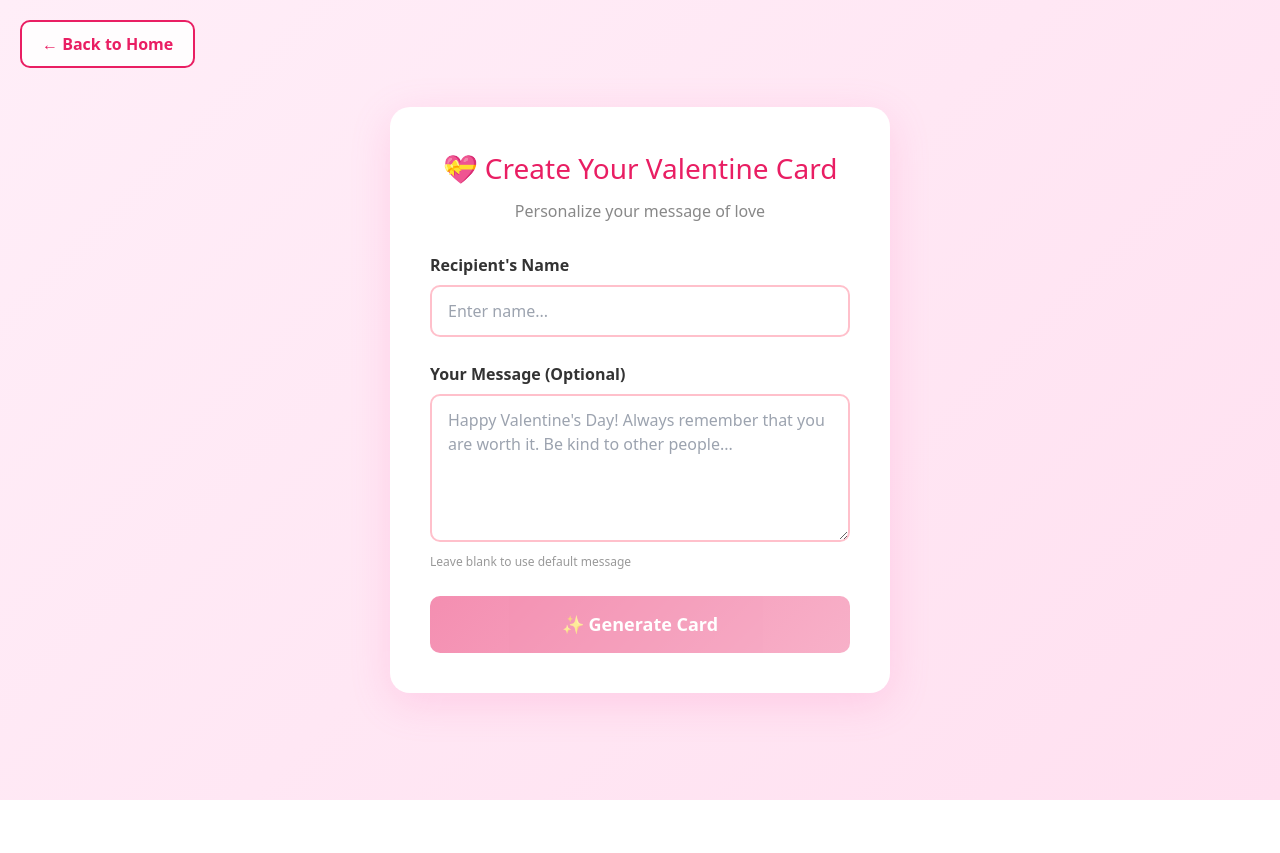
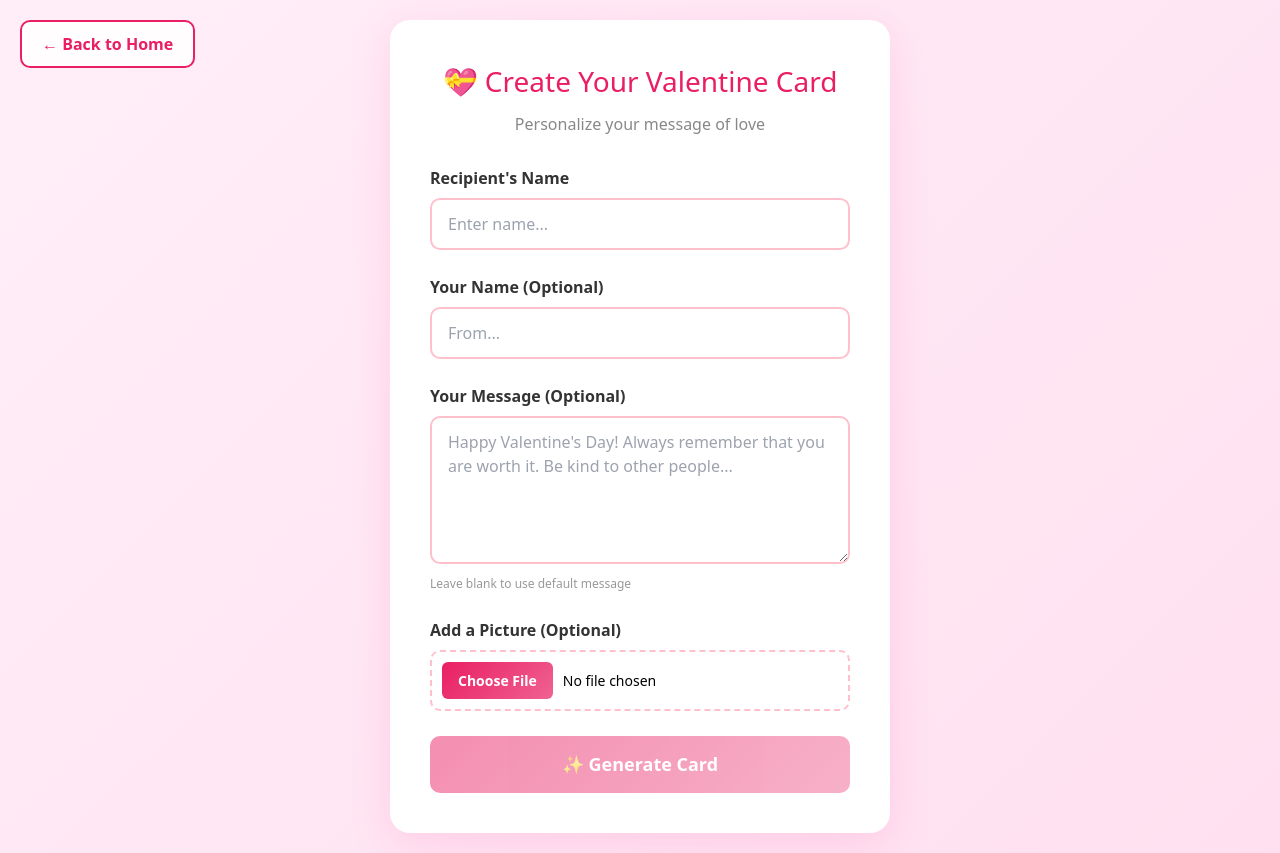
Before and after one commit to aiannyyyy/valentines-app, a React (Vite) app: page / in a window 1280 px wide. Both pictures are taken after a click on the button "✨ Create Your Custom Card". Before the commit the page ends 800 px from the top, so only its background shows below. Built offline with nearby package versions, Linux system fonts and the light colour scheme.

Commit message:
adding attachement and from

```diff
--- a/src/components/CardGenerator.css
+++ b/src/components/CardGenerator.css
@@ -104,6 +104,72 @@
   outline: none;
   border-color: #e91e63;
   box-shadow: 0 0 0 3px rgba(233, 30, 99, 0.1);
+}
+
+.file-input {
+  width: 100%;
+  padding: 10px;
+  border: 2px dashed #ffc0cb;
+  border-radius: 10px;
+  background: #fff;
+  cursor: pointer;
+  transition: all 0.3s;
+  font-size: 14px;
+}
+
+.file-input:hover {
+  border-color: #e91e63;
+  background: #fff5f8;
+}
+
+.file-input::-webkit-file-upload-button {
+  padding: 8px 16px;
+  background: linear-gradient(135deg, #e91e63 0%, #f06292 100%);
+  color: white;
+  border: none;
+  border-radius: 6px;
+  cursor: pointer;
+  font-weight: 600;
+  margin-right: 10px;
+}
+
+.image-preview {
+  margin-top: 15px;
+  position: relative;
+  border-radius: 10px;
+  overflow: hidden;
+  border: 2px solid #ffc0cb;
+}
+
+.image-preview img {
+  width: 100%;
+  height: auto;
+  max-height: 200px;
+  object-fit: cover;
+  display: block;
+}
+
+.remove-image-btn {
+  position: absolute;
+  top: 10px;
+  right: 10px;
+  background: rgba(233, 30, 99, 0.9);
+  color: white;
+  border: none;
+  border-radius: 50%;
+  width: 30px;
+  height: 30px;
+  cursor: pointer;
+  font-size: 16px;
+  display: flex;
+  align-items: center;
+  justify-content: center;
+  transition: all 0.3s;
+}
+
+.remove-image-btn:hover {
+  background: #c2185b;
+  transform: scale(1.1);
 }
 
 .generate-btn {
@@ -240,7 +306,7 @@
 
 .top-decoration {
   font-size: 40px;
-  margin-bottom: 20px;
+  margin-bottom: 15px;
 }
 
 .deco-heart {
@@ -256,8 +322,24 @@
 .dear-text {
   color: #e91e63;
   font-size: 28px;
-  margin-bottom: 20px;
+  margin-bottom: 15px;
   font-family: 'Georgia', serif;
+}
+
+.card-image {
+  width: 100%;
+  max-height: 180px;
+  margin-bottom: 15px;
+  border-radius: 10px;
+  overflow: hidden;
+  border: 3px solid #ffc0cb;
+}
+
+.card-image img {
+  width: 100%;
+  height: 100%;
+  object-fit: cover;
+  display: block;
 }
 
 .message-content {
@@ -265,24 +347,34 @@
   display: flex;
   align-items: center;
   justify-content: center;
+  margin: 10px 0;
 }
 
 .message-content p {
-  font-size: 18px;
-  line-height: 1.8;
+  font-size: 16px;
+  line-height: 1.6;
   color: #555;
   text-align: center;
   max-width: 300px;
 }
 
 .signature {
-  margin-top: 30px;
+  margin-top: 15px;
 }
 
 .with-love {
   font-style: italic;
   color: #888;
-  margin-bottom: 10px;
+  margin-bottom: 8px;
+  font-size: 14px;
+}
+
+.from-name {
+  color: #e91e63;
+  font-size: 20px;
+  font-weight: 600;
+  font-family: 'Brush Script MT', cursive;
+  margin: 0;
 }
 
 .heart-signature {
@@ -290,7 +382,7 @@
 }
 
 .bottom-decoration {
-  margin-top: 20px;
+  margin-top: 15px;
 }
 
 .small-heart {
@@ -357,7 +449,7 @@
 @media (max-width: 480px) {
   .flip-card {
     width: 320px;
-    height: 450px;
+    height: 500px;
   }
 
   .form-card {
@@ -373,7 +465,11 @@
   }
 
   .message-content p {
-    font-size: 16px;
+    font-size: 14px;
+  }
+
+  .card-image {
+    max-height: 140px;
   }
 
   .back-button {
--- a/src/components/CardGenerator.tsx
+++ b/src/components/CardGenerator.tsx
@@ -10,8 +10,29 @@ const CardGenerator: React.FC<CardGeneratorProps> = ({ onBack }) => {
   const [isFlipped, setIsFlipped] = useState(false);
   const [showForm, setShowForm] = useState(true);
   const [userName, setUserName] = useState('');
+  const [userFrom, setUserFrom] = useState('');
   const [userMessage, setUserMessage] = useState('');
+  const [uploadedImage, setUploadedImage] = useState<string | null>(null);
   const cardRef = useRef<HTMLDivElement>(null);
+  const fileInputRef = useRef<HTMLInputElement>(null);
+
+  const handleImageUpload = (e: React.ChangeEvent<HTMLInputElement>) => {
+    const file = e.target.files?.[0];
+    if (file) {
+      const reader = new FileReader();
+      reader.onloadend = () => {
+        setUploadedImage(reader.result as string);
+      };
+      reader.readAsDataURL(file);
+    }
+  };
+
+  const handleRemoveImage = () => {
+    setUploadedImage(null);
+    if (fileInputRef.current) {
+      fileInputRef.current.value = '';
+    }
+  };
 
   const handleGenerateCard = () => {
     if (userName.trim()) {
@@ -26,6 +47,8 @@ const CardGenerator: React.FC<CardGeneratorProps> = ({ onBack }) => {
         const canvas = await html2canvas(cardRef.current, {
           scale: 2,
           backgroundColor: null,
+          useCORS: true,
+          allowTaint: true,
         });
 
         const link = document.createElement('a');
@@ -42,7 +65,12 @@ const CardGenerator: React.FC<CardGeneratorProps> = ({ onBack }) => {
     setShowForm(true);
     setIsFlipped(false);
     setUserName('');
+    setUserFrom('');
     setUserMessage('');
+    setUploadedImage(null);
+    if (fileInputRef.current) {
+      fileInputRef.current.value = '';
+    }
   };
 
   return (
@@ -72,6 +100,18 @@ const CardGenerator: React.FC<CardGeneratorProps> = ({ onBack }) => {
             </div>
 
             <div className="form-group">
+              <label htmlFor="from">Your Name (Optional)</label>
+              <input
+                id="from"
+                type="text"
+                placeholder="From..."
+                value={userFrom}
+                onChange={(e) => setUserFrom(e.target.value)}
+                className="input-field"
+              />
+            </div>
+
+            <div className="form-group">
               <label htmlFor="message">Your Message (Optional)</label>
               <textarea
                 id="message"
@@ -82,6 +122,30 @@ const CardGenerator: React.FC<CardGeneratorProps> = ({ onBack }) => {
                 rows={5}
               />
               <p className="helper-text">Leave blank to use default message</p>
+            </div>
+
+            <div className="form-group">
+              <label htmlFor="image">Add a Picture (Optional)</label>
+              <input
+                id="image"
+                type="file"
+                accept="image/*"
+                onChange={handleImageUpload}
+                ref={fileInputRef}
+                className="file-input"
+              />
+              {uploadedImage && (
+                <div className="image-preview">
+                  <img src={uploadedImage} alt="Preview" />
+                  <button
+                    type="button"
+                    onClick={handleRemoveImage}
+                    className="remove-image-btn"
+                  >
+                    ✕ Remove
+                  </button>
+                </div>
+              )}
             </div>
 
             <button
@@ -120,6 +184,12 @@ const CardGenerator: React.FC<CardGeneratorProps> = ({ onBack }) => {
 
                   <h2 className="dear-text">Dear {userName},</h2>
 
+                  {uploadedImage && (
+                    <div className="card-image">
+                      <img src={uploadedImage} alt="Card image" crossOrigin="anonymous" />
+                    </div>
+                  )}
+
                   <div className="message-content">
                     {userMessage ? (
                       <p>{userMessage}</p>
@@ -134,7 +204,11 @@ const CardGenerator: React.FC<CardGeneratorProps> = ({ onBack }) => {
 
                   <div className="signature">
                     <p className="with-love">With Love,</p>
-                    <div className="heart-signature">💌</div>
+                    {userFrom ? (
+                      <p className="from-name">{userFrom}</p>
+                    ) : (
+                      <div className="heart-signature">💌</div>
+                    )}
                   </div>
 
                   <div className="bottom-decoration">
```
